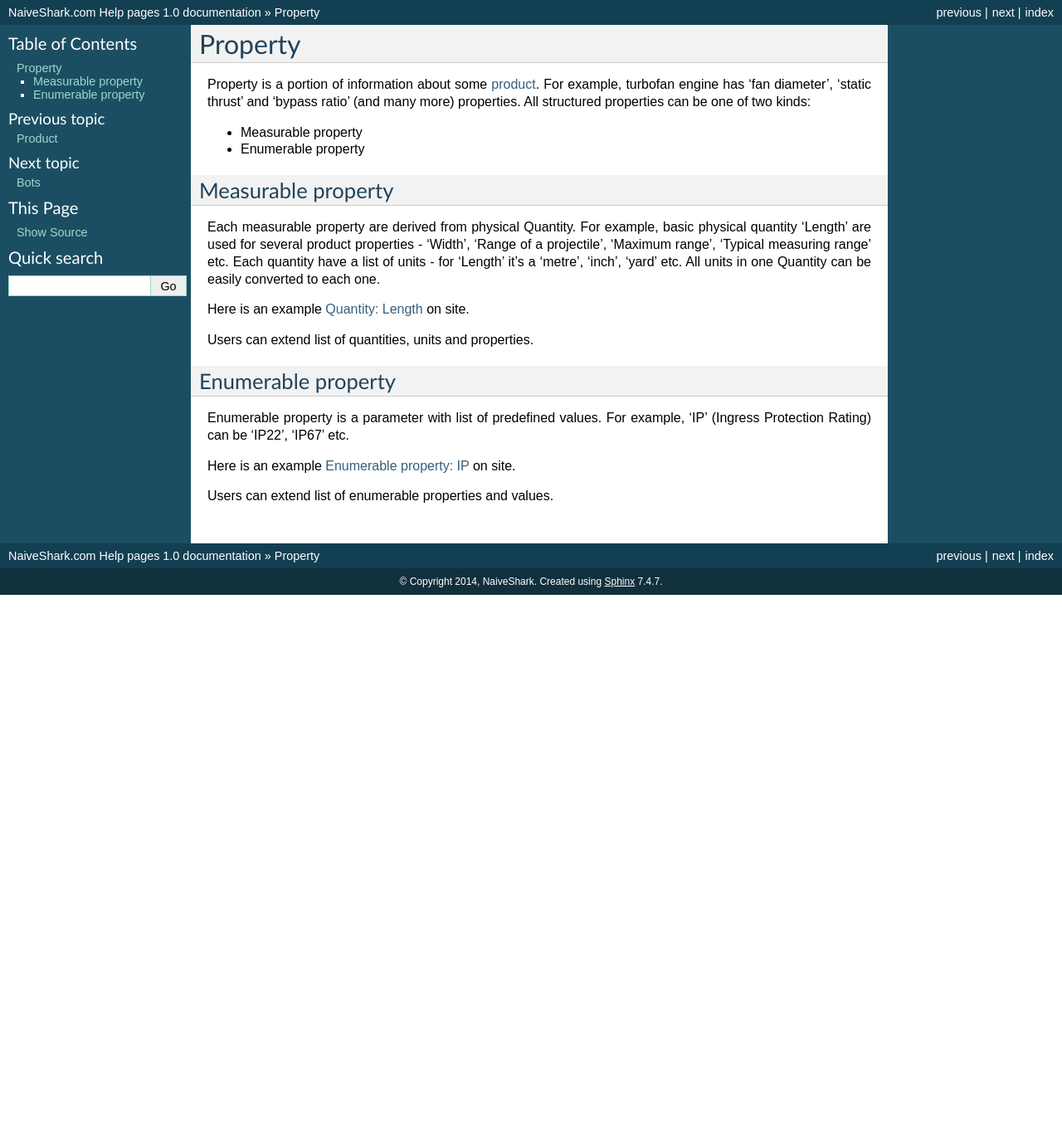
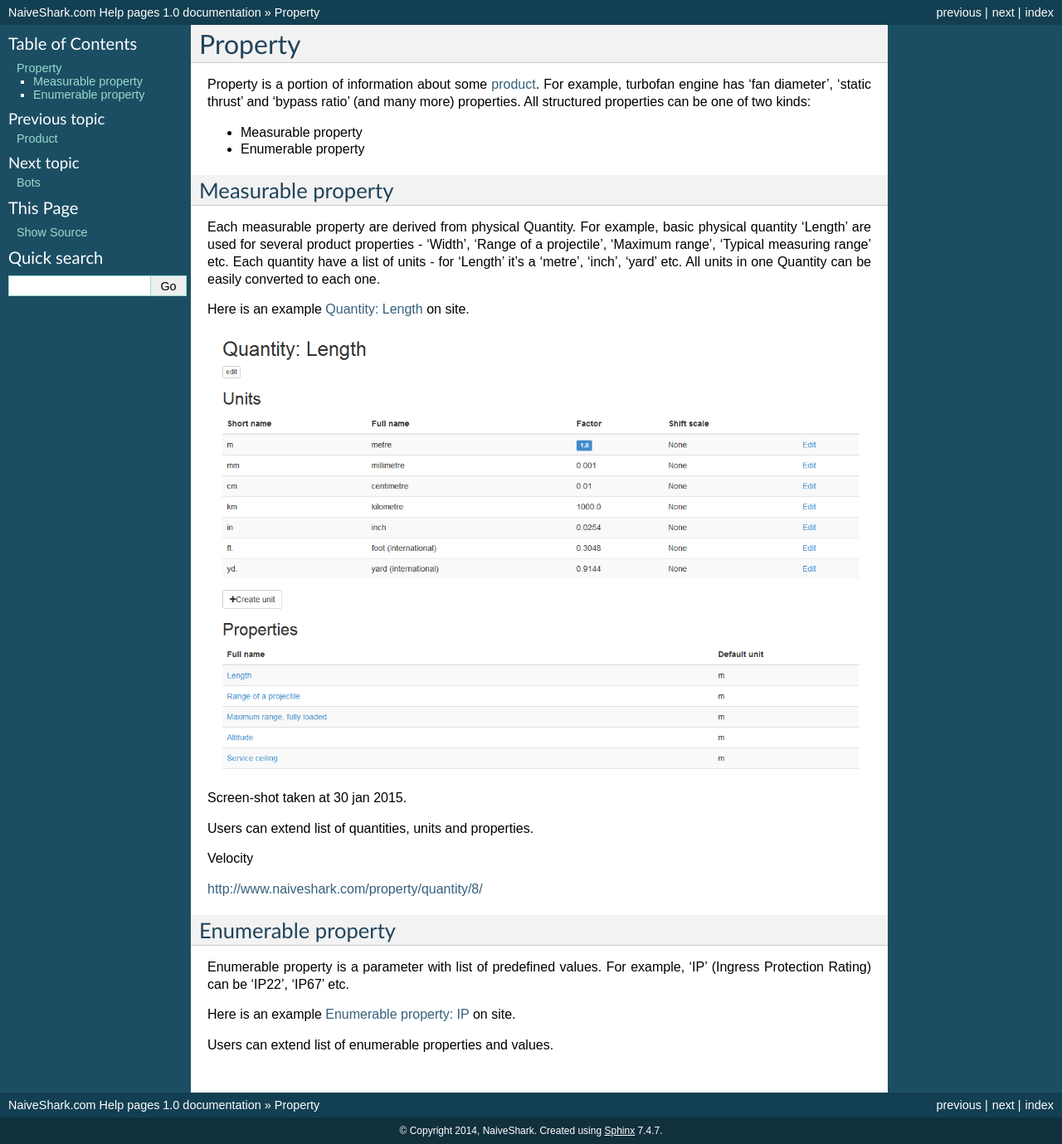
Before and after one commit to NaiveShark/NaiveSharkComDoc, a Sphinx documentation site: the page built from docs/property.rst, in a window 1280 px wide. Shown: the whole page at 83% size. Built offline with Sphinx 7.4.7, drawn with Linux system fonts in a browser that asks for light colours; before the commit the page ends 900 px from its top, so only the background shows below that.

Commit message:
Свойства

```diff
--- a/docs/property.rst
+++ b/docs/property.rst
@@ -15,8 +15,14 @@ Each measurable property are derived from physical Quantity. For example, basic
 
 Here is an example `Quantity: Length <http://www.naiveshark.com/property/quantity/2/>`_ on site.
 
+.. image:: img/site/property/Length_property.png
+Screen-shot taken at 30 jan 2015.
+
 Users can extend list of quantities, units and properties.
 
+Velocity
+
+http://www.naiveshark.com/property/quantity/8/
 
 Enumerable property
 -------------------
```
Also changed, not shown: docs/img/site/property/Length_property.png (added).
